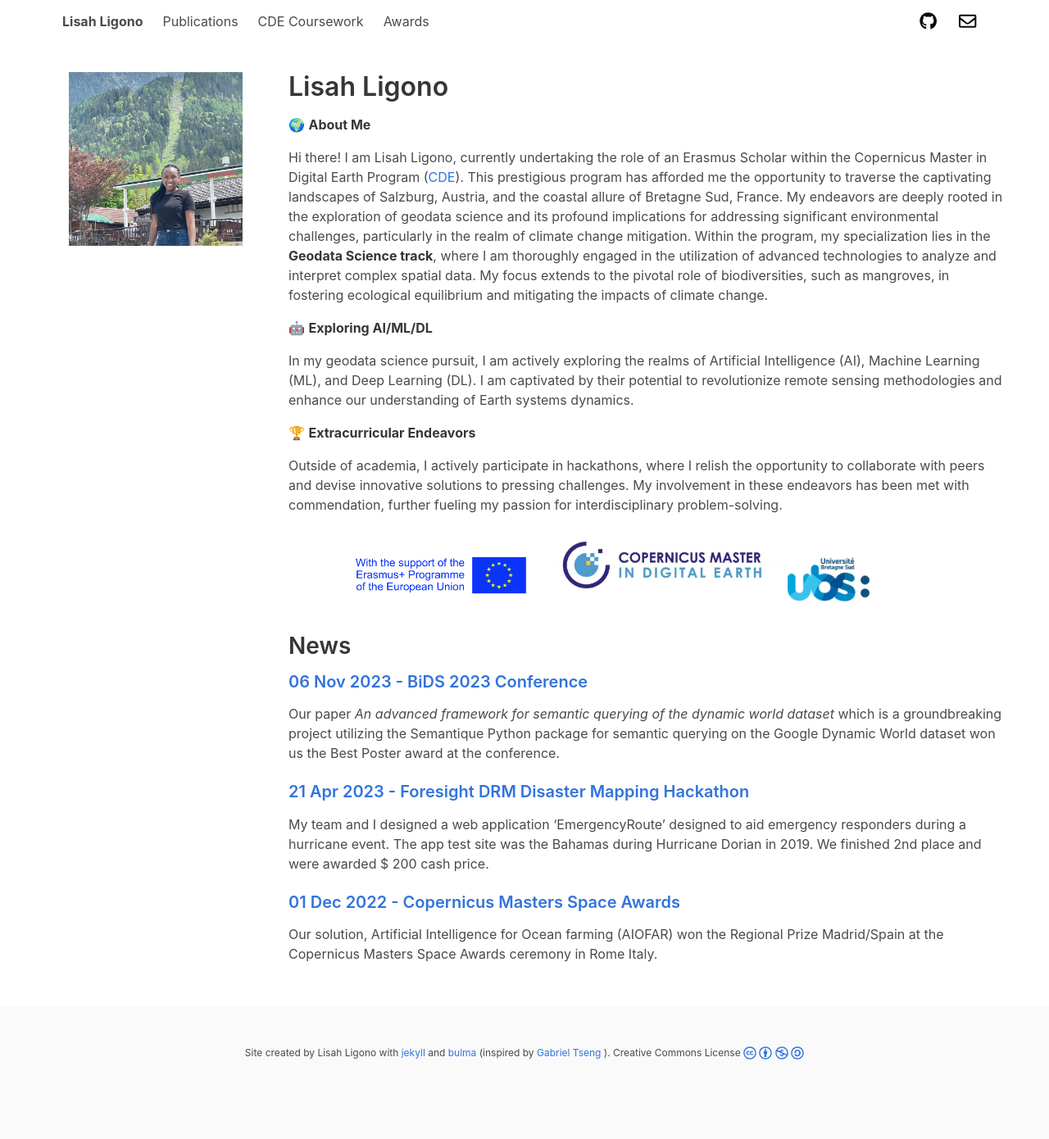
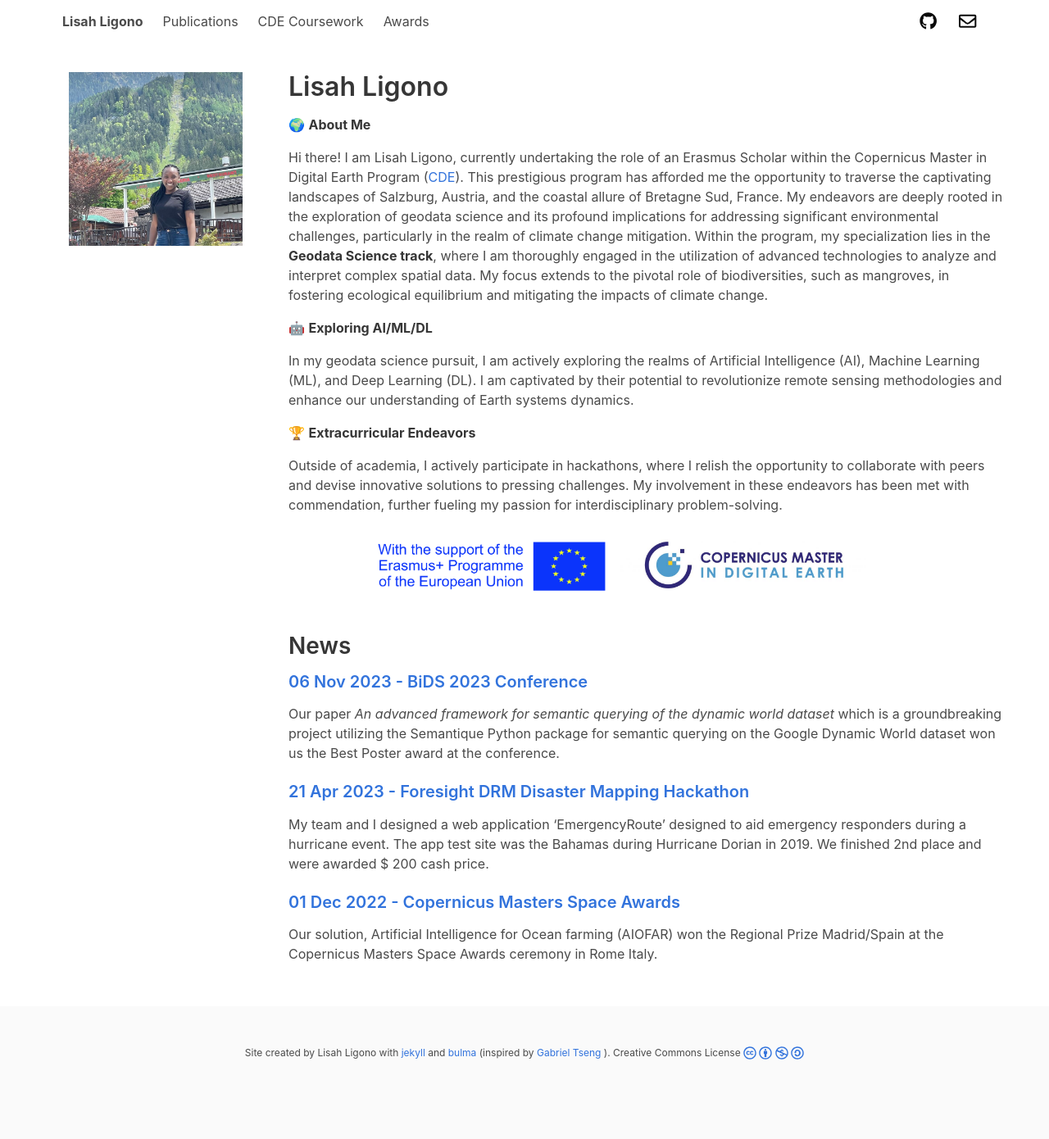
Before and after one commit to lisahligono/lisahligono.github.io, a Jekyll site: the page built from index.html, in a window 1280 px wide. Shown: the whole page at 82% size. Built offline with Jekyll 4.4.1, drawn with Linux system fonts in a browser that asks for light colours; nearby versions of some CDN libraries; a style sheet for code colours, icons or effects is not loaded.

Commit message:
Update description.md

```diff
--- a/_includes/description.md
+++ b/_includes/description.md
@@ -10,6 +10,5 @@ In my geodata science pursuit, I am actively exploring the realms of Artificial
 
 Outside of academia, I actively participate in hackathons, where I relish the opportunity to collaborate with peers and devise innovative solutions to pressing challenges. My involvement in these endeavors has been met with commendation, further fueling my passion for interdisciplinary problem-solving.
 
-![Image Description](assets/img/cde_portfolio/erasmus.jpeg){:width="300px"}
+![Image Description](assets/img/cde_portfolio/erasmus.jpeg){:width="400px"}
 ![Image Description](assets/img/cde_portfolio/cde.jpg){:width="300px"}
-![Image Description](assets/img/cde_portfolio/ubs_logo.png){:width="100px"}
```
